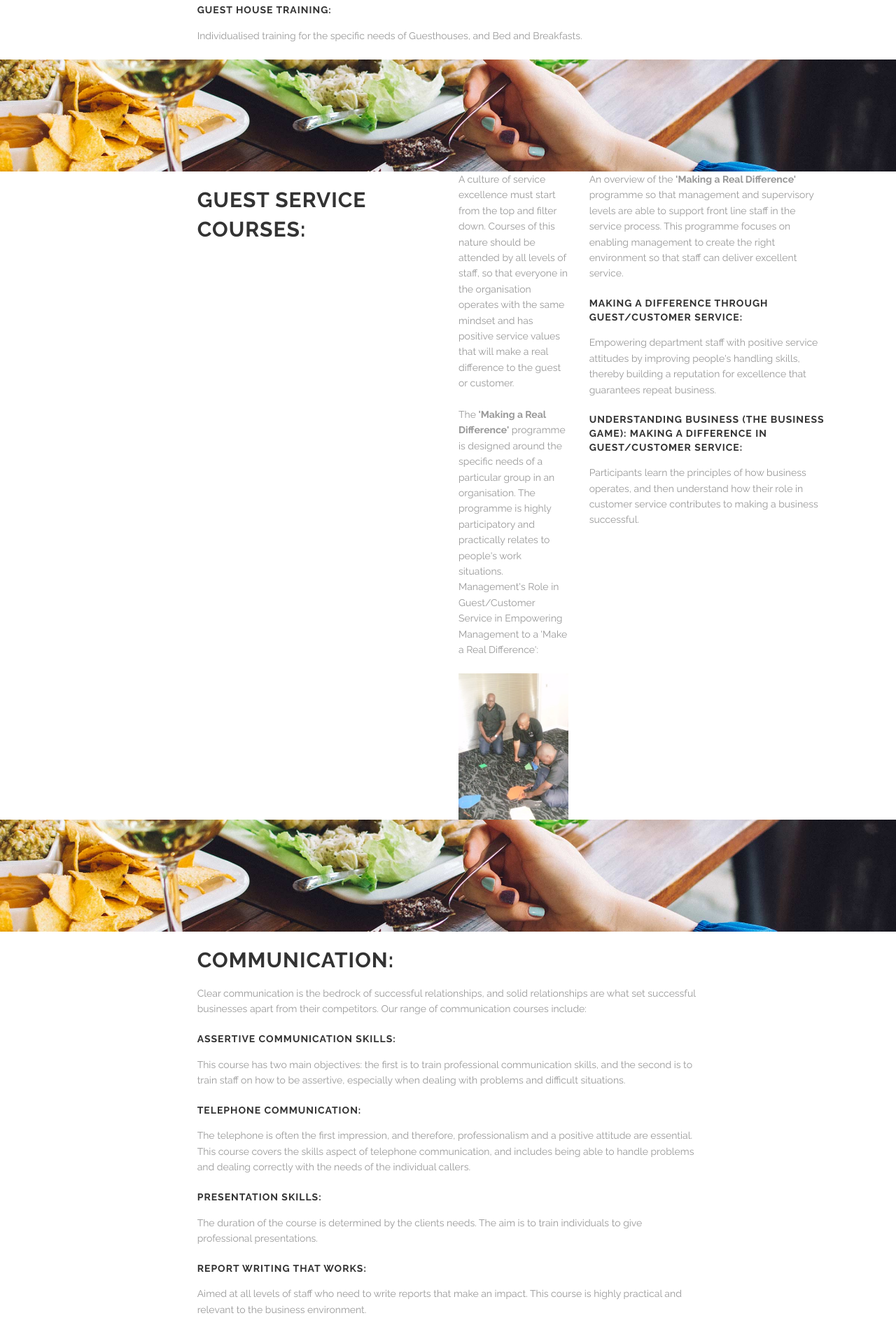
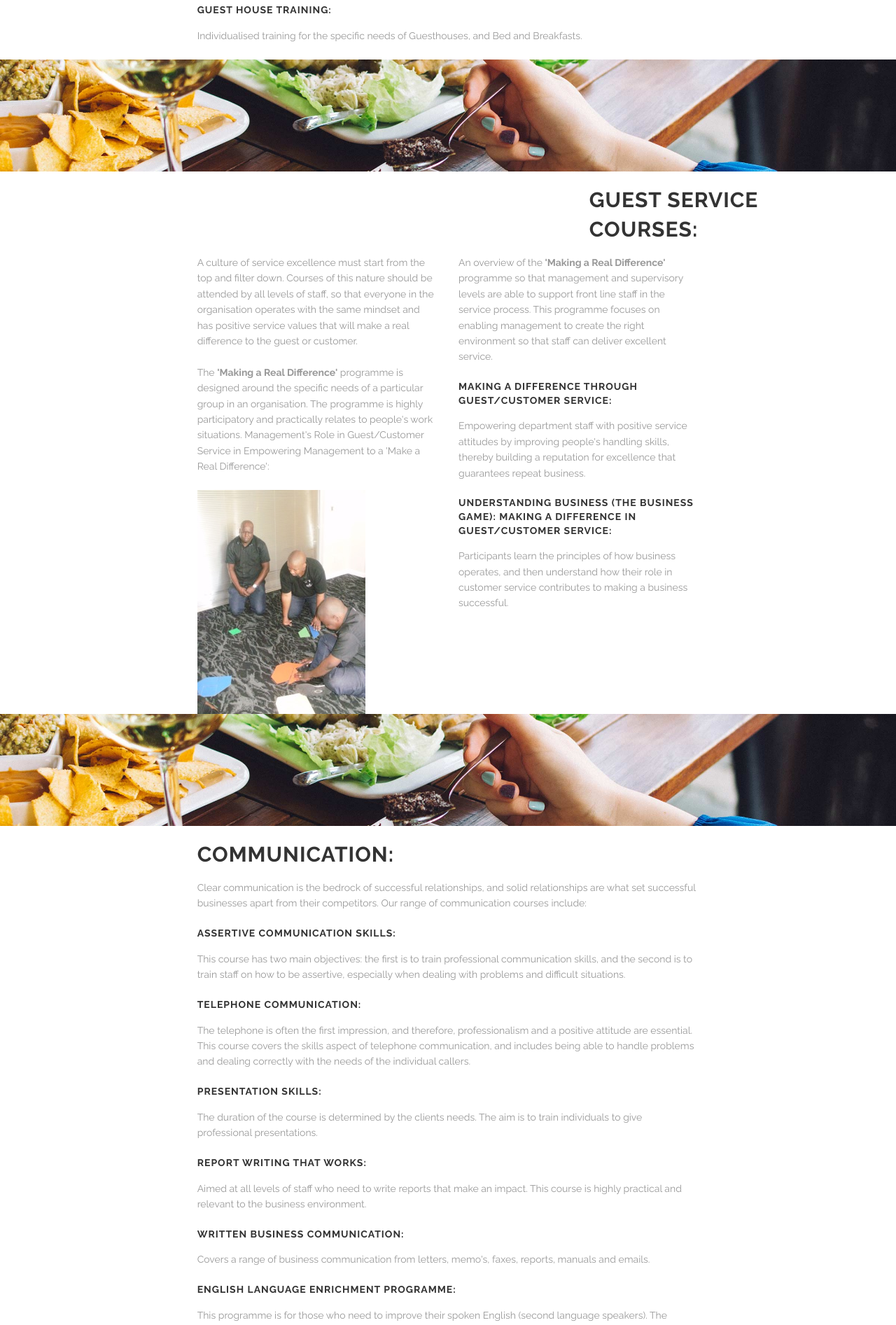
Before and after one commit to newvisionSA/newvisionSA.github.io, a Jekyll site: the page built from training.html, in a window 1280 px wide. Shown: the part 1076-2969 px from the top of the page at 70% size. Built offline with Jekyll 4.4.1, drawn with Linux system fonts in a browser that asks for light colours.

Commit message:
Adding Images

```diff
--- a/training.html
+++ b/training.html
@@ -85,7 +85,12 @@
 	<div class="spacing"></div>
       <h2>Guest Service Courses: </h2>
 	  </div>
+	  </div>
+	  <div class="row">
 	  <div class="large-2 columns">
+  <div class="spacing"></div>
+  </div>
+	  <div class="large-4 columns">
 A culture of service excellence must start from the top and filter down. Courses of this nature should be attended by all levels of staff, so that everyone in the organisation operates with the same mindset and has positive service values that will make a real difference to the guest or customer.
 <br><br>
 The <strong>'Making a Real Difference'</strong> programme is designed around the specific needs of a particular group in an organisation. The programme is highly participatory and practically relates to people's work situations. Management's Role in Guest/Customer Service in Empowering Management to a 'Make a Real Difference':
```
